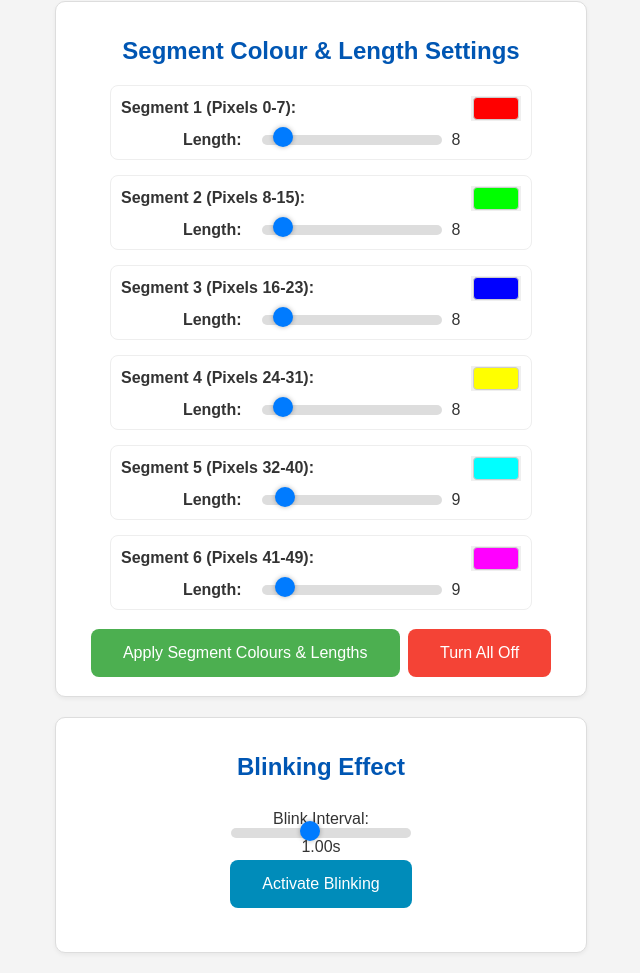
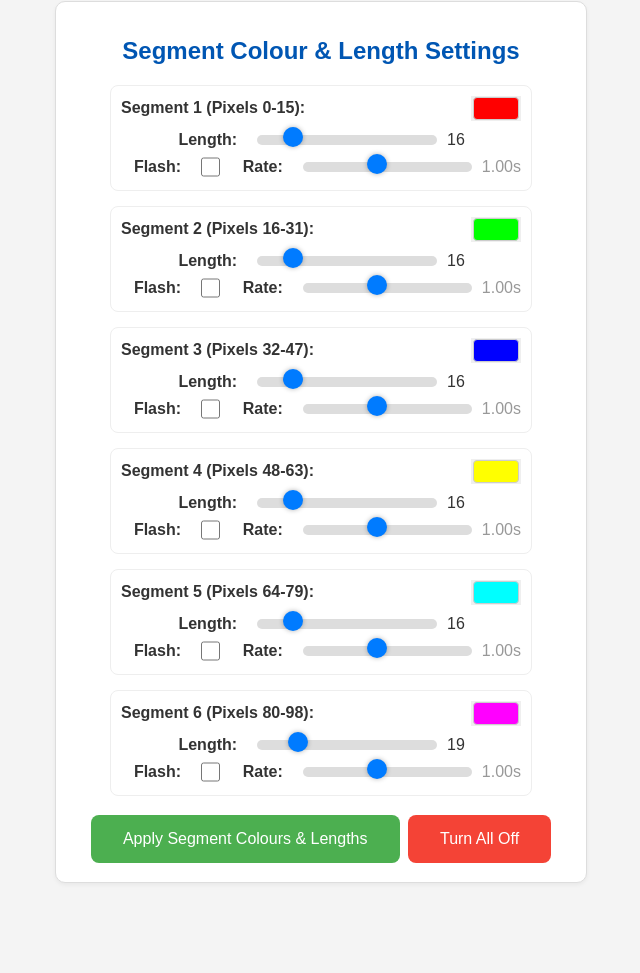
Before and after one commit to agentsimon/bit_bang_esp, a plain HTML site: page ESP32_color_strip_web/data/index.html in a window 1280 px wide. Shown: the part 635-1608 px from the top of the page, without its empty margins (319-959 px from the left). After the commit the page ends 1538 px from the top, so only its background shows below. Drawn offline with Linux system fonts and the light colour scheme; no server answers.

Commit message:
Update index.html
Added  flash to individual segments and removed flash section at the bootom of the page.

```diff
--- a/ESP32_color_strip_web/data/index.html
+++ b/ESP32_color_strip_web/data/index.html
@@ -54,7 +54,7 @@
         box-shadow: 0 2px 4px rgba(0,0,0,0.05);
     }
 
-    .brightness-control, .blink-control {
+    .brightness-control { /* General style for slider/button groups */
       display: flex;
       flex-direction: column;
       justify-content: center;
@@ -88,14 +88,14 @@
       min-width: 120px;
       text-align: left;
     }
-    .length-control { /* For horizontal alignment of length label, slider, value */
+    .length-control, .flash-control { /* For horizontal alignment of length/flash controls */
       display: flex;
       align-items: center;
       margin-top: 5px;
       width: 100%;
       justify-content: center;
     }
-    .length-control label {
+    .length-control label, .flash-control label {
       margin-right: 10px;
       font-weight: bold;
       min-width: 60px;
@@ -134,6 +134,12 @@
       cursor: pointer;
       margin-top: -5px;
       box-shadow: 0 0 5px rgba(0, 0, 0, 0.3);
+    }
+    input[type="checkbox"] {
+        margin-left: 10px;
+        width: 20px; /* Make checkbox slightly larger */
+        height: 20px;
+        cursor: pointer;
     }
     #message {
       margin-top: 10px;
@@ -183,22 +189,13 @@
   </div>
 
 
-  <div class="control-group">
-    <h2>Blinking Effect</h2>
-    <div class="blink-control">
-      <label for="blinkIntervalSlider">Blink Interval:</label>
-      <input type="range" id="blinkIntervalSlider" min="0.25" max="2.0" step="0.05" value="1.0">
-      <span id="blinkIntervalValue">1.00s</span>
-      <button class="button blue" onclick="setBlinkInterval()">Activate Blinking</button>
-    </div>
-  </div>
 
   <script>
     const NUM_LEDS_TOTAL = 99; // IMPORTANT: This should match NUM_LEDS in Arduino sketch
     const MAX_SEGMENT_LENGTH_SLIDER = 99; // Max value for individual segment length sliders in UI
     const NUM_SEGMENTS = 6;
     const initialSegmentHexColors = ["#FF0000", "#00FF00", "#0000FF", "#FFFF00", "#00FFFF", "#FF00FF"];
-    const initialSegmentLengths = [8, 8, 8, 8, 9, 9]; // Sums to 50 for NUM_LEDS_TOTAL=50
+    const initialSegmentLengths = [16, 16, 16, 16, 16, 19]; // Adjusted to sum to 99
 
     // Utility function to send commands via XMLHttpRequest
     function sendCmd(cmd, successCallback) {
@@ -255,11 +252,14 @@
       updatePixelRangeLabels(); // Recalculate pixel ranges whenever a length changes
     }
 
+    // Function to update the flash rate display next to slider
+    function updateFlashRateLabel(value, segmentIndex) {
+        document.getElementById(`seg${segmentIndex}FlashRateValue`).innerText = parseFloat(value).toFixed(2) + "s";
+    }
+
     // Function to update the pixel range text for each segment and enforce total LED limit
     function updatePixelRangeLabels() {
         let currentPixel = 0;
-        let assignedLengths = []; // Store the effective lengths for each segment
-
         for (let i = 0; i < NUM_SEGMENTS; i++) {
             const lengthInput = document.getElementById(`seg${i}Length`);
             let desiredLength = parseInt(lengthInput ? lengthInput.value : 0);
@@ -267,8 +267,6 @@
             let remainingLEDs = NUM_LEDS_TOTAL - currentPixel;
             let actualLength = Math.min(desiredLength, remainingLEDs);
             actualLength = Math.max(actualLength, 0); // Ensure length is not negative
-
-            assignedLengths[i] = actualLength;
 
             // Update the slider's value and display if it was capped
             if (lengthInput && parseInt(lengthInput.value) !== actualLength) {
@@ -284,9 +282,9 @@
             let pixelRangeText = "";
             const pixelDisplaySpan = document.getElementById(`seg${i}Pixels`);
 
-            if (actualLength === 0) { // If segment has 0 actual LEDs
+            if (actualLength === 0) {
                 pixelRangeText = "N/A (empty)";
-            } else if (startPixel >= NUM_LEDS_TOTAL) { // If segment starts beyond total LEDs
+            } else if (startPixel >= NUM_LEDS_TOTAL) {
                 pixelRangeText = "N/A (out of range)";
             } else {
                 pixelRangeText = `${startPixel}-${endPixel}`;
@@ -300,15 +298,22 @@
     }
 
 
-    // Function to send segment configurations (colors and lengths)
+    // Function to send segment configurations (colors, lengths, flash status, flash rates)
     function setSegmentConfig() {
       let url = "/setSegments?";
       for (let i = 0; i < NUM_SEGMENTS; i++) {
         const colorInput = document.getElementById(`seg${i}Color`);
-        const lengthInput = document.getElementById(`seg${i}Length`); // Get the potentially capped value
+        const lengthInput = document.getElementById(`seg${i}Length`);
+        const flashCheckbox = document.getElementById(`seg${i}Flash`);
+        const flashRateInput = document.getElementById(`seg${i}FlashRate`);
 
-        url += `s${i}=${colorInput.value.substring(1)}`; // Get hex color without '#'
-        url += `&l${i}=${lengthInput.value}`; // Get length from slider (which might be capped by JS)
+        url += `s${i}=${colorInput.value.substring(1)}`; // Hex color
+        url += `&l${i}=${lengthInput.value}`; // Segment length
+
+        // Flash settings
+        url += `&f${i}=${flashCheckbox.checked ? 'true' : 'false'}`; // Flash boolean
+        url += `&fr${i}=${parseFloat(flashRateInput.value).toFixed(2)}`; // Flash rate
+
         if (i < NUM_SEGMENTS - 1) {
           url += "&";
         }
@@ -338,19 +343,6 @@
       });
     }
 
-    // Function to set blink interval (and activate blinking)
-    function setBlinkInterval() {
-      const interval = document.getElementById("blinkIntervalSlider").value;
-      const seconds = parseFloat(interval).toFixed(2);
-      document.getElementById("blinkIntervalValue").innerText = seconds + "s";
-
-      const url = `/setBlinkInterval?value=${seconds}`;
-      console.log("Sending blink interval URL:", url);
-      sendCmd(url, function(response) {
-        showMessage(response);
-      });
-    }
-
     // Dynamic Segment Control Creation on page load
     function initializeSegmentControls() {
         const segmentControlsContainer = document.getElementById('segmentControls');
@@ -366,16 +358,43 @@
                 </div>
                 <div class="length-control">
                     <label for="seg${i}Length">Length:</label>
-                    <input type="range" id="seg${i}Length" min="1" max="${MAX_SEGMENT_LENGTH_SLIDER}" value="${initialSegmentLengths[i]}">
+                    <input type="range" id="seg${i}Length" min="0" max="${MAX_SEGMENT_LENGTH_SLIDER}" value="${initialSegmentLengths[i]}">
                     <span id="seg${i}LengthValue">${initialSegmentLengths[i]}</span>
+                </div>
+                <div class="flash-control">
+                    <label for="seg${i}Flash">Flash:</label>
+                    <input type="checkbox" id="seg${i}Flash">
+                    <label for="seg${i}FlashRate">Rate:</label>
+                    <input type="range" id="seg${i}FlashRate" min="0.25" max="2.0" step="0.05" value="1.0">
+                    <span id="seg${i}FlashRateValue">1.00s</span>
                 </div>
             `;
             segmentControlsContainer.appendChild(segmentDiv);
 
-            // Attach event listener for the length slider to update its value display
+            // Attach event listener for the length slider
             document.getElementById(`seg${i}Length`).addEventListener('input', (event) => {
                 updateLengthLabel(event.target.value, i);
             });
+            // Attach event listener for the flash rate slider
+            document.getElementById(`seg${i}FlashRate`).addEventListener('input', (event) => {
+                updateFlashRateLabel(event.target.value, i);
+            });
+             // Attach event listener for the flash checkbox to visually update related controls
+             const flashCheckbox = document.getElementById(`seg${i}Flash`);
+             const flashRateInput = document.getElementById(`seg${i}FlashRate`);
+             const flashRateValueSpan = document.getElementById(`seg${i}FlashRateValue`);
+
+             // Initial state based on checkbox
+             if (!flashCheckbox.checked) {
+                 flashRateInput.disabled = true;
+                 flashRateValueSpan.style.opacity = '0.5';
+             }
+             flashCheckbox.addEventListener('change', () => {
+                 flashRateInput.disabled = !flashCheckbox.checked;
+                 flashRateValueSpan.style.opacity = flashCheckbox.checked ? '1' : '0.5';
+             });
+
+            updateFlashRateLabel(flashRateInput.value, i); // Initialize flash rate display
         }
         updatePixelRangeLabels(); // Initial update of pixel ranges after creation
     }
@@ -386,13 +405,8 @@
         document.getElementById("brightnessSlider").addEventListener('input', (event) => {
             document.getElementById("brightnessValue").innerText = event.target.value + "%";
         });
+        document.getElementById("brightnessSlider").value = 60; // Ensure initial value is 60
         document.getElementById("brightnessValue").innerText = document.getElementById("brightnessSlider").value + "%";
-
-        // Initialize blink interval slider display
-        document.getElementById("blinkIntervalSlider").addEventListener('input', (event) => {
-            document.getElementById("blinkIntervalValue").innerText = parseFloat(event.target.value).toFixed(2) + "s";
-        });
-        document.getElementById("blinkIntervalValue").innerText = parseFloat(document.getElementById("blinkIntervalSlider").value).toFixed(2) + "s";
 
 
         // Fetch SSID and IP from ESP32
```
